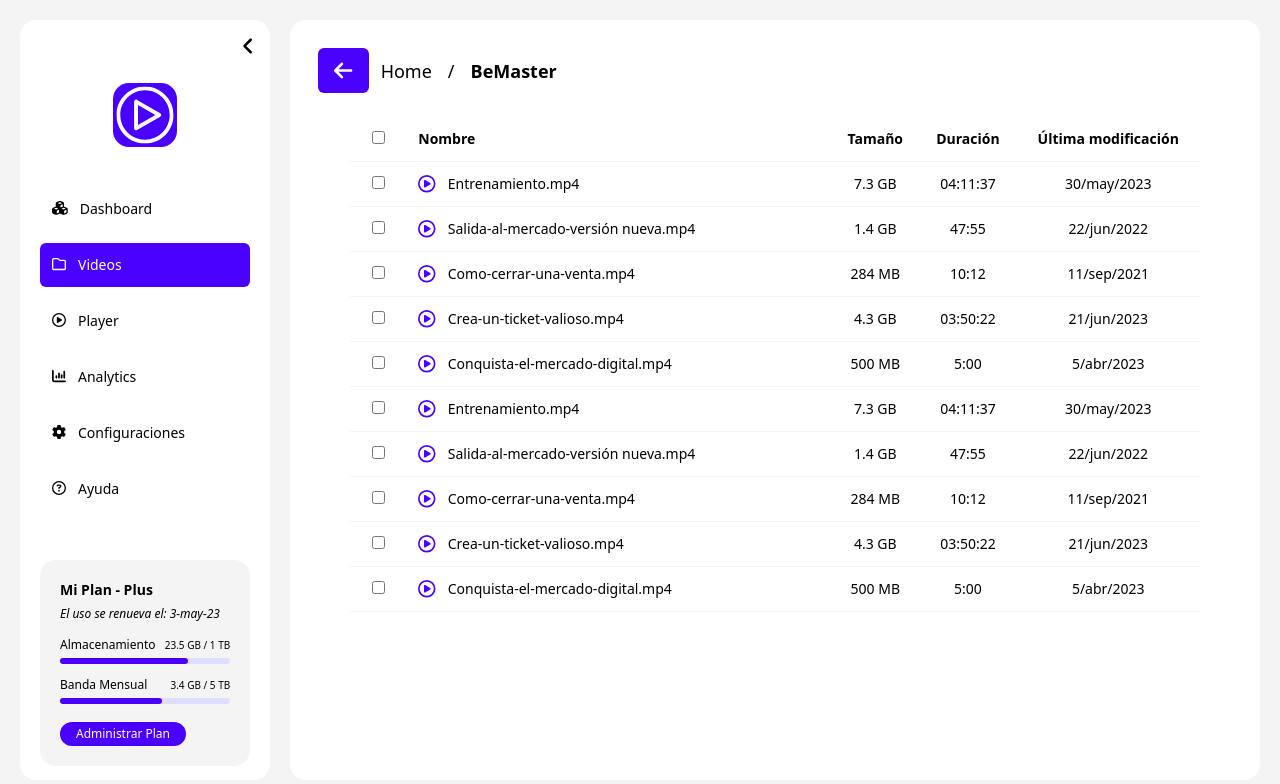
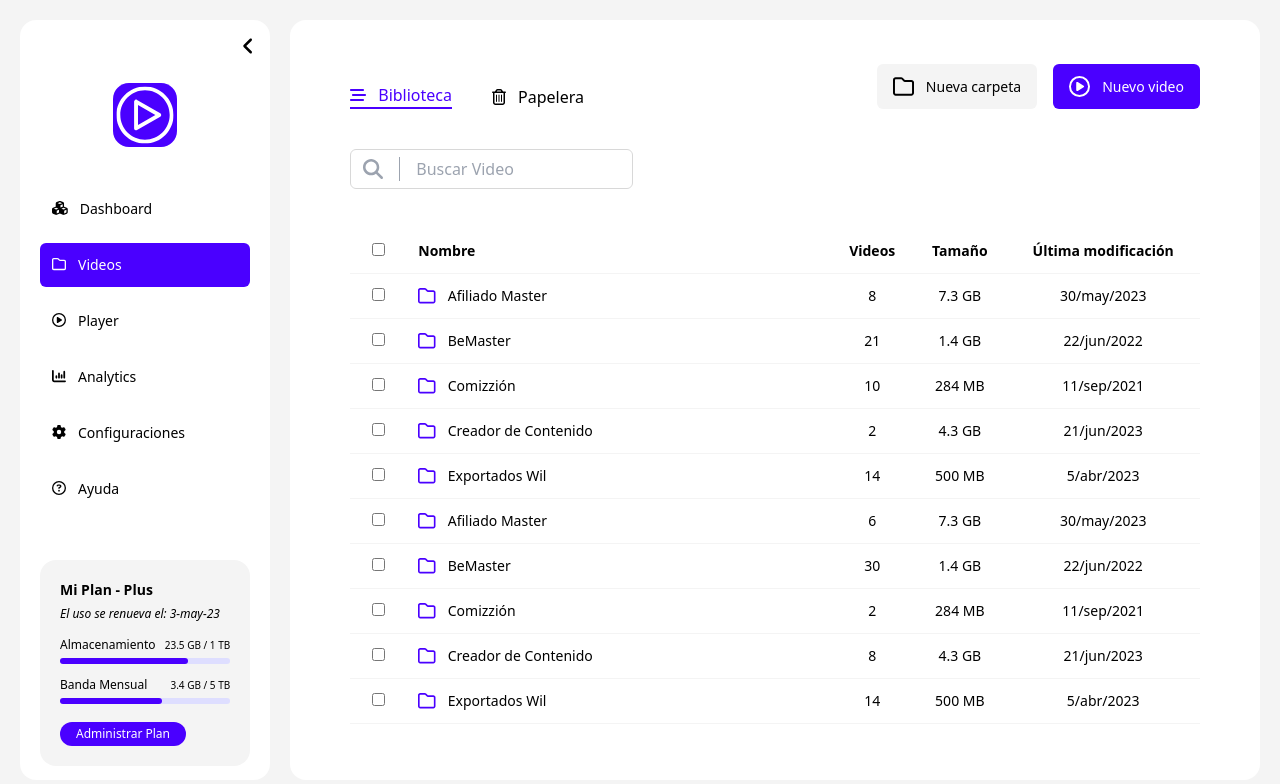
Before and after one commit to camiloalvarezm/dashboard-video-tool, a React (Vite) app: page /videos in a window 1280 px wide. Shown: the top 784 px of the page. Built offline with nearby package versions, Linux system fonts and the light colour scheme.

Commit message:
Add react router

```diff
--- a/package.json
+++ b/package.json
@@ -15,8 +15,12 @@
     "@fortawesome/free-regular-svg-icons": "^6.5.1",
     "@fortawesome/free-solid-svg-icons": "^6.5.1",
     "@fortawesome/react-fontawesome": "^0.2.0",
+    "localforage": "^1.10.0",
+    "match-sorter": "^6.3.4",
     "react": "^18.2.0",
-    "react-dom": "^18.2.0"
+    "react-dom": "^18.2.0",
+    "react-router-dom": "^6.22.3",
+    "sort-by": "^1.2.0"
   },
   "devDependencies": {
     "@types/react": "^18.2.64",
--- a/src/DashboardVideoToolApp.tsx
+++ b/src/DashboardVideoToolApp.tsx
@@ -1,13 +1,12 @@
 import MainTemplate from "./components/templates/MainTemplate";
-import FolderPage from "./pages/FolderPage";
-import LibraryPage from "./pages/LibraryPage";
+import { RouterProvider } from "react-router-dom";
+import router from "./router/router";
 
 const DashboardVideoToolApp = () => {
   return (
     <>
       <MainTemplate>
-        {/* <LibraryPage /> */}
-        <FolderPage />
+        <RouterProvider router={router} />
       </MainTemplate>
     </>
   );
--- /dev/null
+++ b/src/router/router.tsx
@@ -0,0 +1,20 @@
+import { Navigate, createBrowserRouter } from "react-router-dom";
+import FolderPage from "../pages/FolderPage";
+import LibraryPage from "../pages/LibraryPage";
+
+const router = createBrowserRouter([
+  {
+    path: "*",
+    element: <Navigate to={"/videos"} />,
+  },
+  {
+    path: "/videos",
+    element: <LibraryPage />,
+  },
+  {
+    path: "/videos/be-master",
+    element: <FolderPage />,
+  },
+]);
+
+export default router;
```
Also changed, not shown: 1 other file (tests, documents, lock files or other folders).
